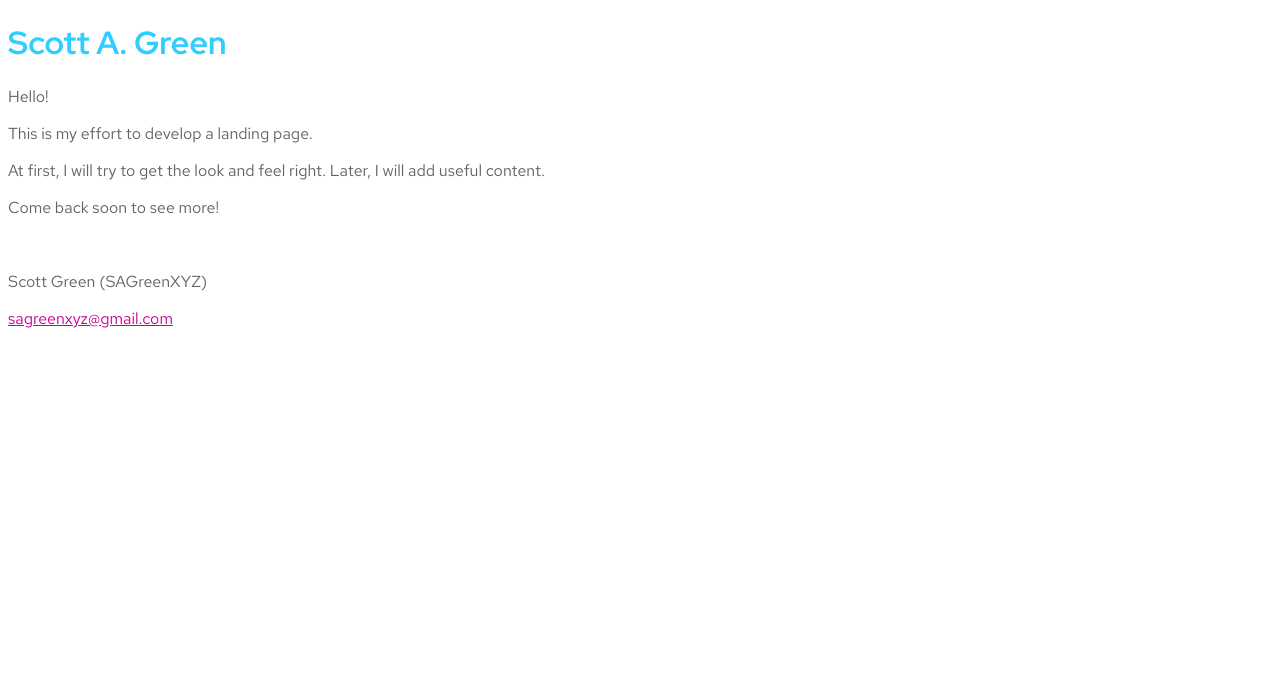
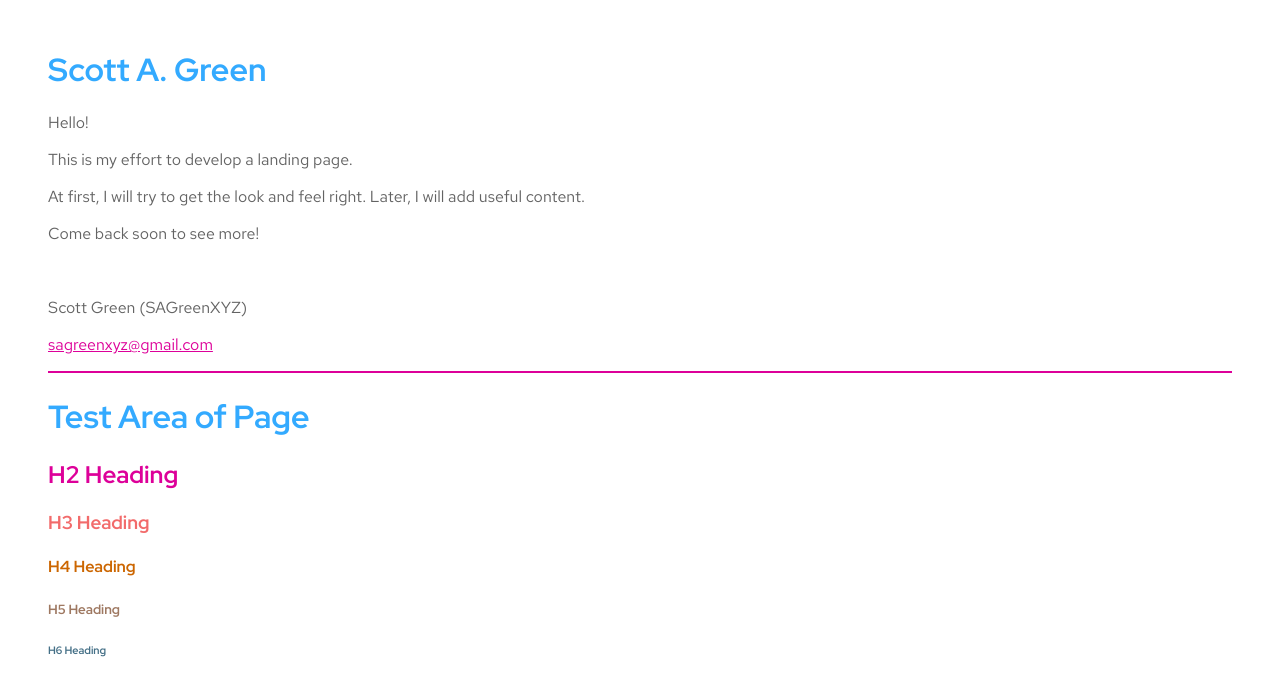
Before and after one commit to sagreenxyz/sagreenxyz.github.io-archive20221102, a plain HTML site: page docs/index.html in a window 1280 px wide. Drawn offline with Linux system fonts and the light colour scheme.

Commit message:
updates to color scheme

```diff
--- a/docs/css/style.css
+++ b/docs/css/style.css
@@ -1,26 +1,64 @@
+:root {
+    --main-bg-color: #fff;
+    --main-text-color: #636363;
+    --primary-color: #33aaff;
+    --secondary-color: #dd0099;
+    --tertiary-color: #f26b6b;
+    --quartenary-color: #cc6600;
+    --quintinary-color: #9e7861;
+    --senary-color: #457087;
+    --septenary-color: #000;
+    --octonary-color: #000;
+    --nonary-color: #000;
+    --denary-color: #000;
+}
+
 * {
     font-family: 'Red Hat Text', sans-serif;
-    background-color: #fff;
-    color: #636363;
+    background-color: var(--main-bg-color);
+    color: var(--main-text-color);
+}
+
+body {
+    margin: 3em;
 }
 
 h1 {
     font-family: 'Red Hat Display', sans-serif;
-    color: #33ccff;
+    color: var(--primary-color);
+}
+
+h2 {
+    font-family: 'Red Hat Display', sans-serif;
+    color: var(--secondary-color);
+}
+
+h3 {
+    font-family: 'Red Hat Display', sans-serif;
+    color: var(--tertiary-color);
+}
+
+h4 {
+    font-family: 'Red Hat Display', sans-serif;
+    color: var(--quartenary-color);
+}
+
+h5 {
+    font-family: 'Red Hat Display', sans-serif;
+    color: var(--quintinary-color);
+}
+
+h6 {
+    font-family: 'Red Hat Display', sans-serif;
+    color: var(--senary-color);
 }
 
 a {
-    color: #cc0099;
+    color: var(--secondary-color);
 }
 
-/* Other Colors in Scheme (graphics, charts, diagrams, etc.)
-    #cc0099
-    #e0f7ff
-    #33ccff
-    #b7a599
-    #fbc48d
-    #fd9191
-    #ddc6ba
-    #75a7c8
-    #6998b2
-*/
+hr {
+    height: 2px;
+    border: none;
+    background-color: var(--secondary-color);
+}
--- a/docs/index.html
+++ b/docs/index.html
@@ -22,5 +22,15 @@
     <br>
     <p>Scott Green (SAGreenXYZ)</p>
     <a href="mailto:sagreenxyz@gmail.com">sagreenxyz@gmail.com</a>
+    <p></p>
+    <hr>
+    <div id="test-area">
+        <h1>Test Area of Page</h1>
+        <h2>H2 Heading</h2>
+        <h3>H3 Heading</h3>
+        <h4>H4 Heading</h4>
+        <h5>H5 Heading</h5>
+        <h6>H6 Heading</h6>
+    </div>
 </body>
 </html>
```
